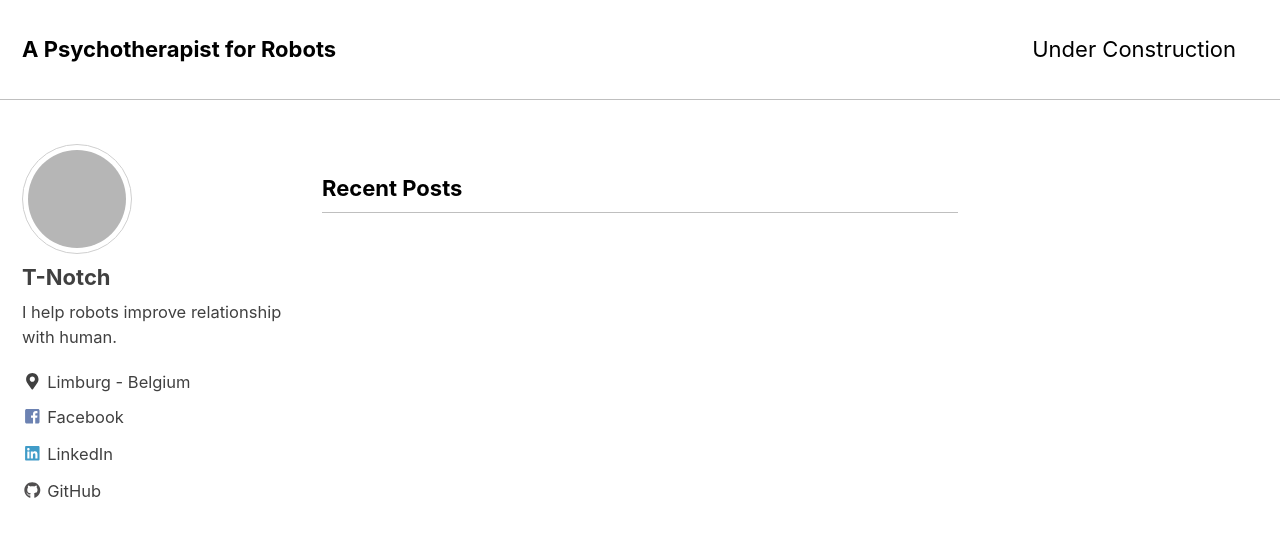
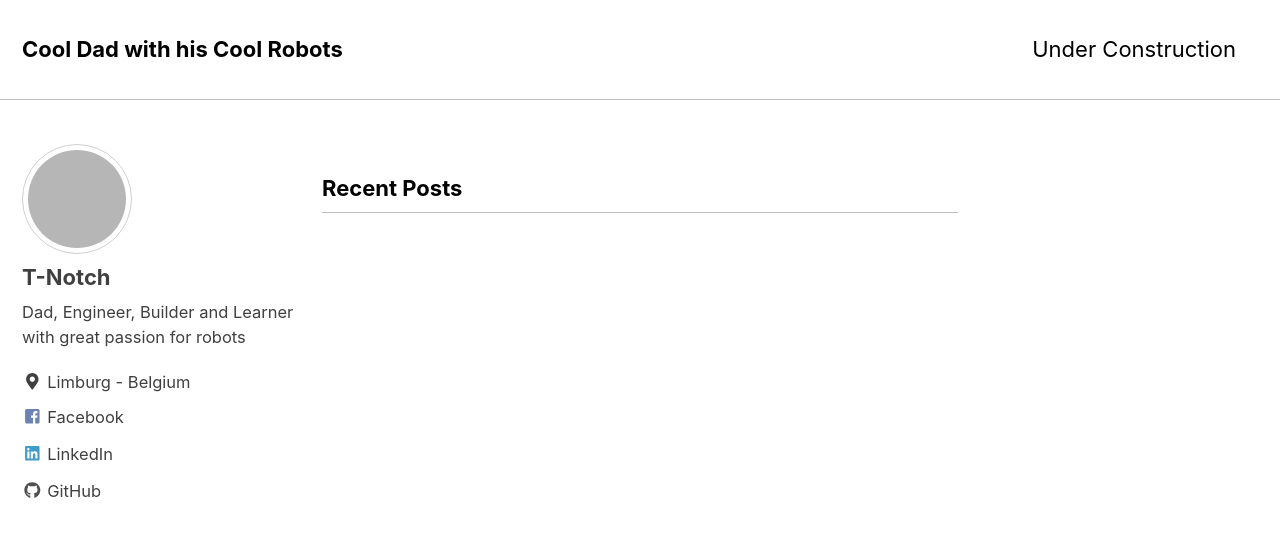
Before and after one commit to t-notch/t-notch.github.io, a Jekyll site: the page built from index.html, in a window 1280 px wide and 900 px high. Shown: the top 537 px of the window. Built offline with Jekyll 4.4.1, drawn with Linux system fonts in a browser that asks for light colours; nearby versions of some CDN libraries; the list of posts is cut into pages by our own code; grey boxes are pictures that could not be loaded.

Commit message:
change some lines

```diff
--- a/_config.yml
+++ b/_config.yml
@@ -16,10 +16,10 @@ minimal_mistakes_skin    : "contrast" # "default" "air", "aqua", "contrast", "da
 
 # Site Settings
 locale                   : "en-US"
-title                    : "A Psychotherapist for Robots"
+title                    : "Cool Dad with his Cool Robots"
 title_separator          : "-"
 name                     : "T-Notch"
-description              : "I help robots improve relationship with human."
+description              : "Dad, Engineer, Builder and Learner with great passion for robots"
 url                      : https://t-notch.github.io/ # the base hostname & protocol for your site e.g. "https://mmistakes.github.io"
 baseurl                  : # the subpath of your site, e.g. "/blog"
 repository               : t-notch/t-notch.github.io # GitHub username/repo-name e.g. "mmistakes/minimal-mistakes"
@@ -102,7 +102,7 @@ analytics:
 author:
   name             : "T-Notch"
   avatar           : "https://avatars0.githubusercontent.com/u/37850049?s=460&v=4" # path of avatar image, e.g. "/assets/images/bio-photo.jpg"
-  bio              : "I help robots improve relationship with human."
+  bio              : "Dad, Engineer, Builder and Learner with great passion for robots"
   location         : "Limburg - Belgium"
   email            :
   uri              :
```
